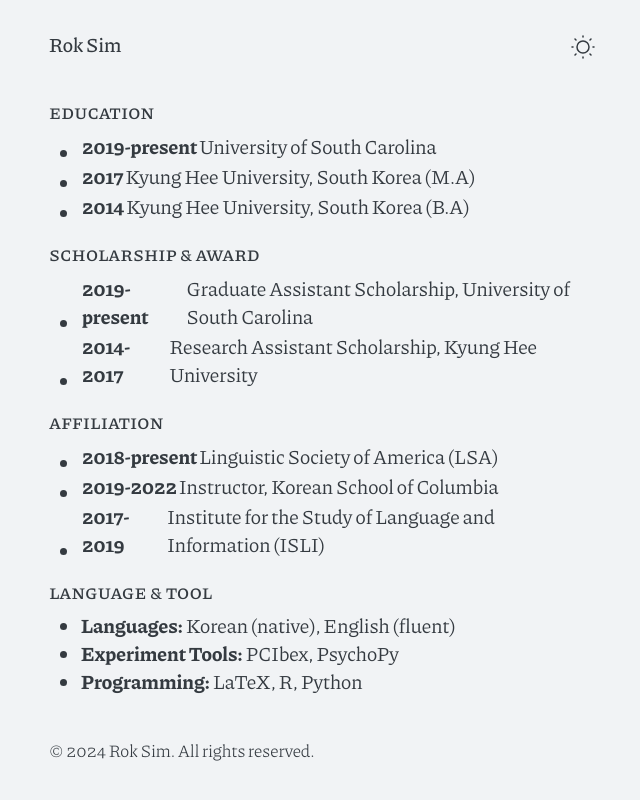
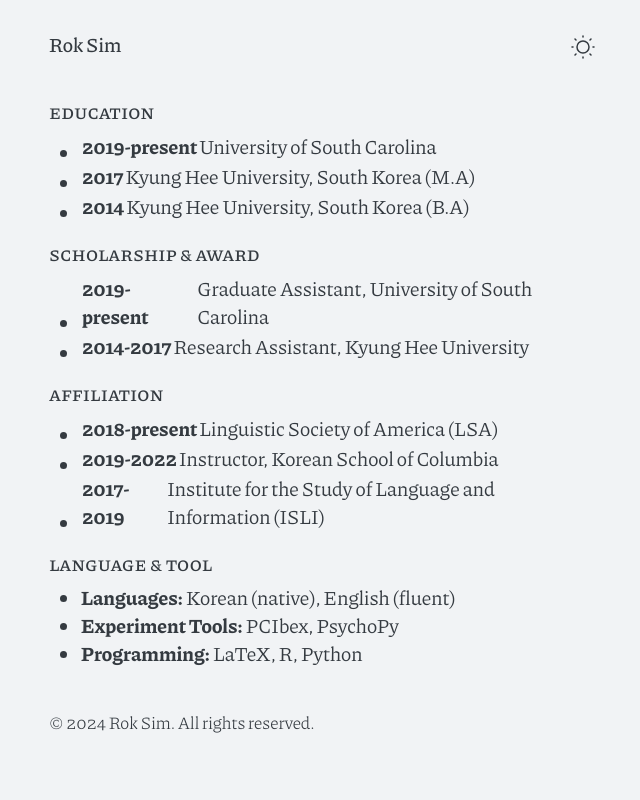
Before and after one commit to rsim89/rsim89.github.io, a Jekyll site: the page built from cv.md, in a window 1280 px wide. Shown: the top 800 px of the page, without its empty margins (318-958 px from the left). Built offline with Jekyll 4.4.1, drawn with Linux system fonts in a browser that asks for light colours.

Commit message:
Update cv.md

```diff
--- a/cv.md
+++ b/cv.md
@@ -9,8 +9,8 @@ title: CV
 - **2014** | Kyung Hee University, South Korea (B.A)
 
 ### Scholarship & Award
-- **2019-present** | Graduate Assistant Scholarship, University of South Carolina
-- **2014-2017** | Research Assistant Scholarship, Kyung Hee University
+- **2019-present** | Graduate Assistant, University of South Carolina
+- **2014-2017** | Research Assistant, Kyung Hee University
 
 ### Affiliation
 
```
